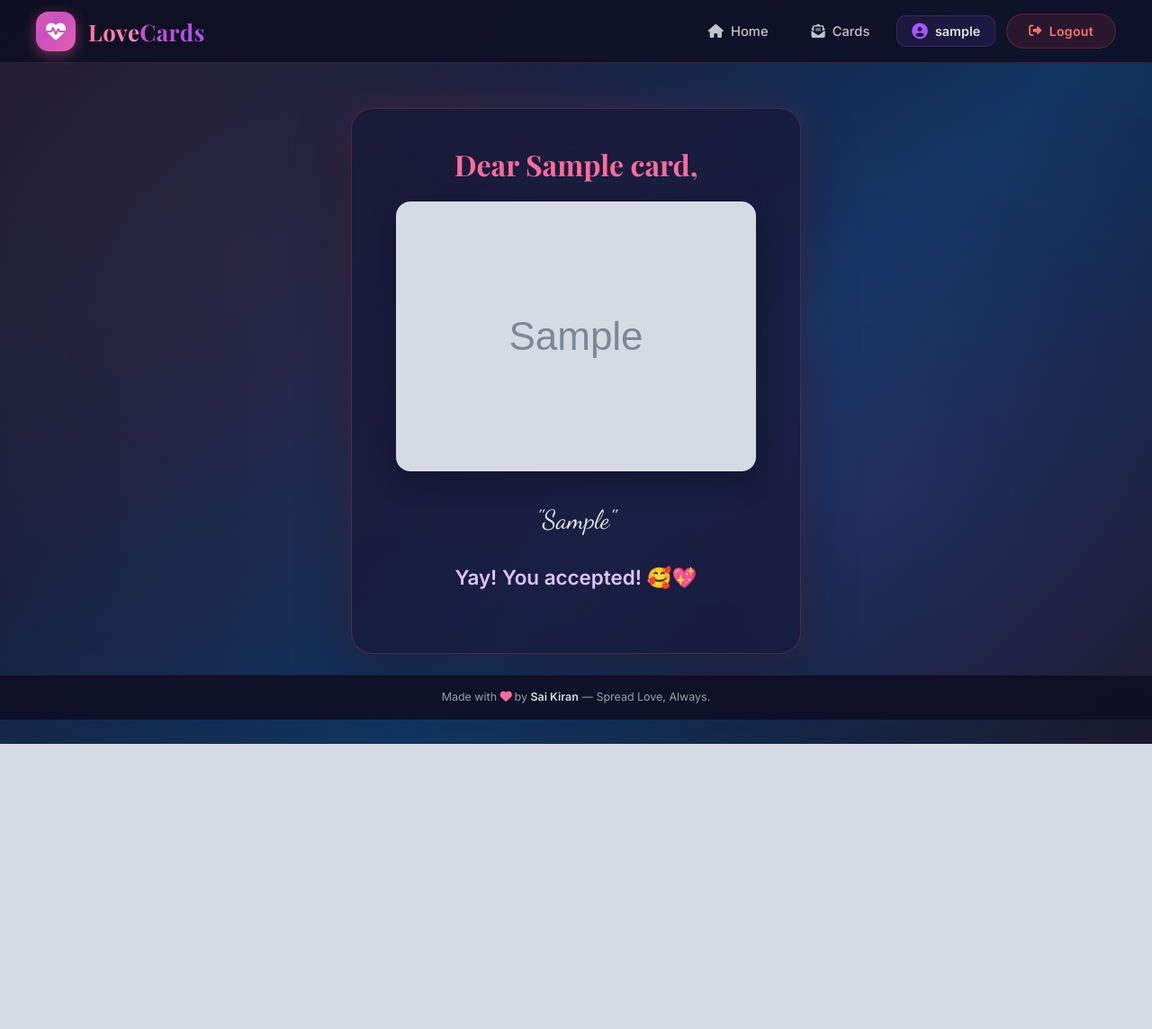
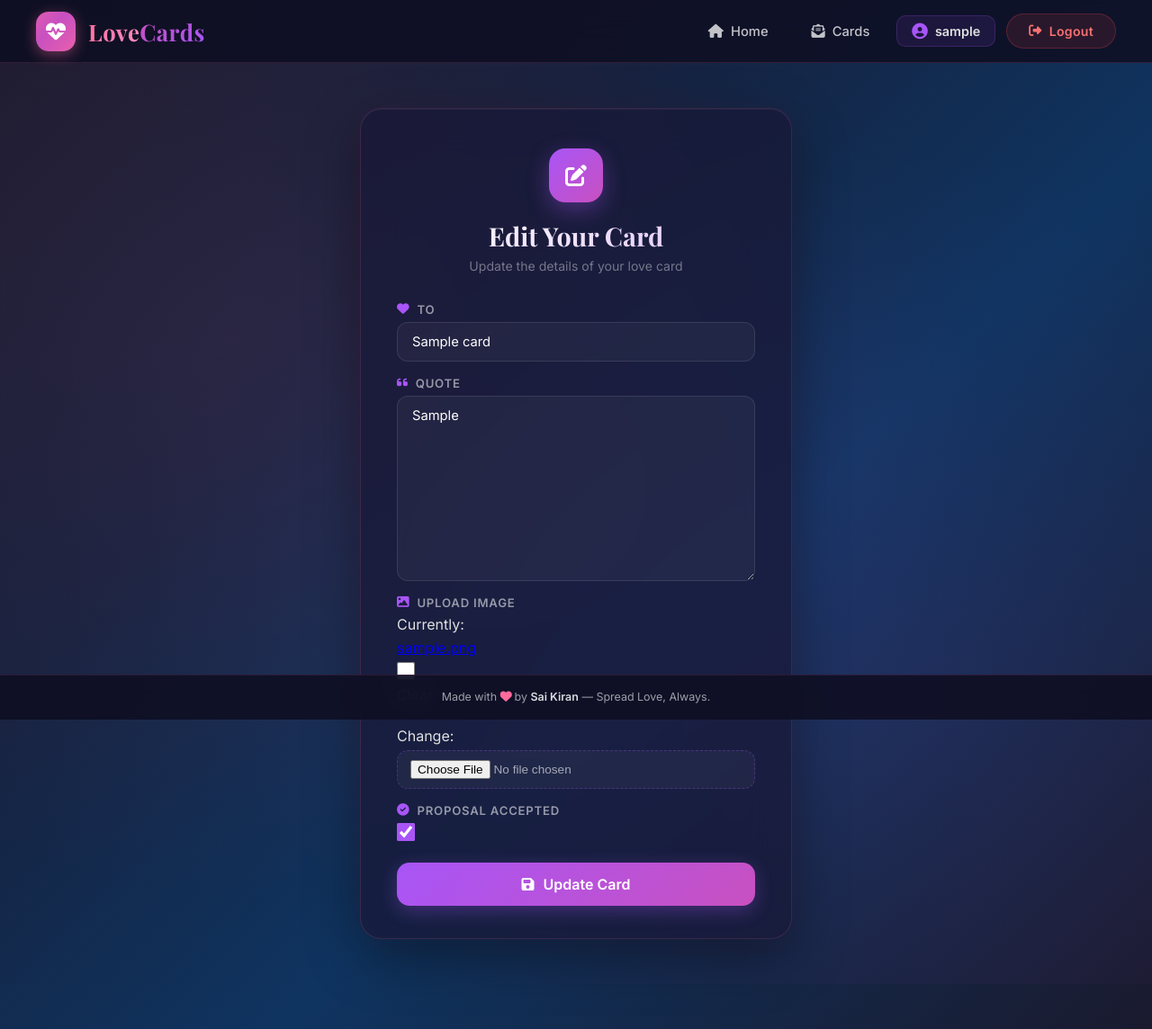
Before and after one commit to dasarisai22/dasarisai22-Valentine-s-Card-Creator---Django-Web-App, a Django app: page /card_update/1/ in a window 1280 px wide. Shown: the whole page at 90% size. Before the commit the page ends 827 px from the top, so only its background shows below. Run offline with Django 5.2, Linux system fonts and the light colour scheme; a user stored in the database is signed in; tables that the repository leaves empty hold one stand-in row (values such as "Sample post"); grey boxes marked "Sample" are stand-in pictures.

Commit message:
Fix Render images with safe filter and add robust Rejected status logic

```diff
--- a/valentines_greeting/models.py
+++ b/valentines_greeting/models.py
@@ -11,7 +11,8 @@
     response_date = models.DateTimeField(auto_now=True)
     image = models.ImageField(upload_to='images/', blank=True, null=True)
     image_base64 = models.TextField(blank=True, null=True)
-    status = models.BooleanField(blank=False)
+    status = models.BooleanField(default=False)
+    is_rejected = models.BooleanField(default=False)
     user_id = models.ForeignKey(User, on_delete=models.CASCADE)
 
     def __str__(self):
--- /dev/null
+++ b/valentines_greeting/templates/card_edit_editor.html
@@ -0,0 +1,53 @@
+{% extends 'index.html' %}
+{% load static %}
+{% block style %}
+<link rel="stylesheet" href="{% static 'css/update.css' %}?v=3">
+{% endblock style %}
+{% block content %}
+
+<div class="create-container">
+    <div class="create-card">
+        <div class="create-header">
+            <div class="create-icon">
+                <i class="fa-solid fa-pen-to-square"></i>
+            </div>
+            <h2>Edit Your Card</h2>
+            <p class="create-subtitle">Update the details of your love card</p>
+        </div>
+
+        <form action="" method="post" enctype="multipart/form-data" class="create-form">
+            {% csrf_token %}
+
+            {% for field in form %}
+            {% if field.is_hidden %}
+            {{ field }}
+            {% else %}
+            <div class="form-group">
+                <label for="{{ field.id_for_label }}" class="form-label">
+                    {% if 'name' in field.name %}
+                    <i class="fa-solid fa-heart"></i>
+                    {% elif 'quote' in field.name %}
+                    <i class="fa-solid fa-quote-left"></i>
+                    {% elif 'image' in field.name %}
+                    <i class="fa-solid fa-image"></i>
+                    {% elif 'status' in field.name %}
+                    <i class="fa-solid fa-check-circle"></i>
+                    {% else %}
+                    <i class="fa-solid fa-pen"></i>
+                    {% endif %}
+                    {{ field.label }}
+                </label>
+                {{ field }}
+            </div>
+            {% endif %}
+            {% endfor %}
+
+            <button type="submit" class="create-submit-btn">
+                <i class="fa-solid fa-floppy-disk"></i>
+                <span>Update Card</span>
+            </button>
+        </form>
+    </div>
+</div>
+
+{% endblock content %}
--- a/valentines_greeting/templates/card_update.html
+++ b/valentines_greeting/templates/card_update.html
@@ -106,7 +106,7 @@
         <h1 class="val-to">Dear {{ data.name|default:"Valentine" }},</h1>
 
         {% if data.image_base64 %}
-        <img src="{{ data.image_base64 }}" class="val-img" alt="Valentine Image">
+        <img src="{{ data.image_base64|safe }}" class="val-img" alt="Valentine Image">
         {% elif data.image %}
         <img src="{{ data.image.url }}" class="val-img" alt="Valentine Image">
         {% endif %}
@@ -118,15 +118,21 @@
         <div class="val-buttons" id="btn-container">
             <form action="" method="post" id="yes-form">
                 {% csrf_token %}
-                <!-- We output the hidden form fields to satisfy Django's update view -->
                 <div class="hidden-form">
                     {{ form }}
                 </div>
-                <!-- we will manually set status to True in JS before submit -->
                 <button type="submit" class="btn-yes" id="btn-yes">YES!</button>
             </form>
 
-            <button type="button" class="btn-no" id="btn-no">No</button>
+            <form action="" method="post" id="no-form">
+                {% csrf_token %}
+                <div class="hidden-form">
+                    {{ form }}
+                </div>
+                <!-- status False, but is_rejected will be set in views if possible -->
+                <!-- actually we can just use a hidden input for is_rejected if we create it -->
+                <button type="submit" class="btn-no" id="btn-no">No</button>
+            </form>
         </div>
         {% else %}
         <p class="val-question">Yay! You accepted! 🥰💖</p>
@@ -137,12 +143,11 @@
 <script>
     document.addEventListener('DOMContentLoaded', () => {
         const noBtn = document.getElementById('btn-no');
-        const container = document.getElementById('btn-container');
         const yesForm = document.getElementById('yes-form');
+        const noForm = document.getElementById('no-form');
 
-        // Make the No button dodge the cursor
-        if (noBtn) {
-            noBtn.addEventListener('mouseover', () => {
+        const dodge = (e) => {
+            if (e.type === 'touchstart') e.preventDefault();
             const x = Math.random() * (window.innerWidth - noBtn.offsetWidth - 50);
             const y = Math.random() * (window.innerHeight - noBtn.offsetHeight - 50);
 
@@ -150,22 +155,23 @@
             noBtn.style.left = `${x}px`;
             noBtn.style.top = `${y}px`;
             noBtn.style.zIndex = 9999;
-            });
+        };
 
-            // Just in case they click it before it dodges on mobile
+        if (noBtn) {
+            noBtn.addEventListener('mouseover', dodge);
+            noBtn.addEventListener('touchstart', dodge);
+
+            // If they actually click it (hard on moving target)
             noBtn.addEventListener('click', (e) => {
-                e.preventDefault();
-                alert("Are you sure? Try again! 😉");
+                const confirmed = confirm("Are you absolutely sure you want to reject? 💔");
+                if (!confirmed) e.preventDefault();
             });
         }
 
         if (yesForm) {
             yesForm.addEventListener('submit', (e) => {
-                // Find the status checkbox in the hidden Django form and check it to True
                 const statusCheckbox = yesForm.querySelector('input[name="status"]');
-                if (statusCheckbox) {
-                    statusCheckbox.checked = true;
-                }
+                if (statusCheckbox) statusCheckbox.checked = true;
             });
         }
     });
--- a/valentines_greeting/views.py
+++ b/valentines_greeting/views.py
@@ -73,24 +73,44 @@
         form = Cardform(request.POST, request.FILES, instance=data)
         if form.is_valid():
             card = form.save(commit=False)
+
+            # If the logged in user IS the owner, they are using the Editor
+            # If NOT the owner (or not logged in), they are using the Experience
+            is_owner = request.user.is_authenticated and data.user_id == request.user
+
+            if not is_owner:
+                # Recipient logic: toggle status/rejection
+                if 'status' in request.POST:
+                    card.status = True
+                    card.is_rejected = False
+                else:
+                    card.is_rejected = True
+                    card.status = False
+
+            # Save image as base64 if provided
             if 'image' in request.FILES:
                 import base64
                 image_file = request.FILES['image']
                 encoded_string = base64.b64encode(image_file.read()).decode('utf-8')
                 mime_type = image_file.content_type
                 card.image_base64 = f"data:{mime_type};base64,{encoded_string}"
+
             card.save()
+            messages.success(request, 'Card Updated!' if is_owner else 'Response recorded!')
+            return redirect('card_details' if is_owner else 'home')
+    else:
+        form = Cardform(instance=data)
 
-            messages.success(request, 'Card Updated successfully!')
-            return redirect('card_details')
-    else:
-        form=Cardform(instance=data)
+    # Determine which template to show
+    is_owner = request.user.is_authenticated and data.user_id == request.user
+    template = 'card_edit_editor.html' if is_owner else 'card_update.html'
+
     context = {
-        'title':'Your Love Card',
-        'form':form,
+        'title': 'Edit Card' if is_owner else 'Your Love Card',
+        'form': form,
         'data': data,
     }
-    return render(request,'card_update.html',context)
+    return render(request, template, context)
 
 def card_delete(request, id):
     card = get_object_or_404(Card, id=id, user_id=request.user)
```
Also changed, not shown: valentines_greeting/templates/card_details.html (+4 -4 lines), valentines_greeting/migrations/0003_card_is_rejected_alter_card_status.py (added). Lines whose indentation alone changed are shown as unchanged.
